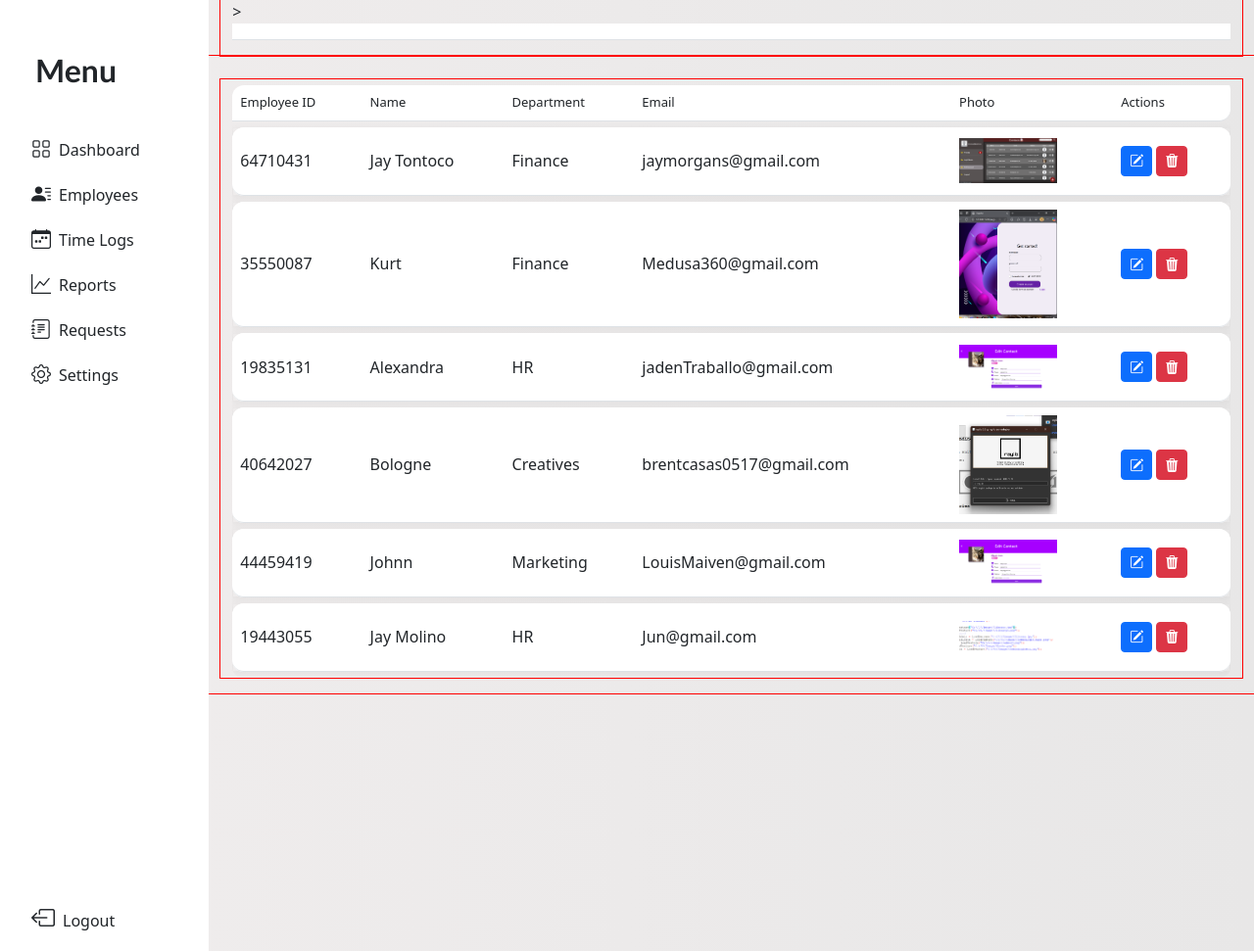
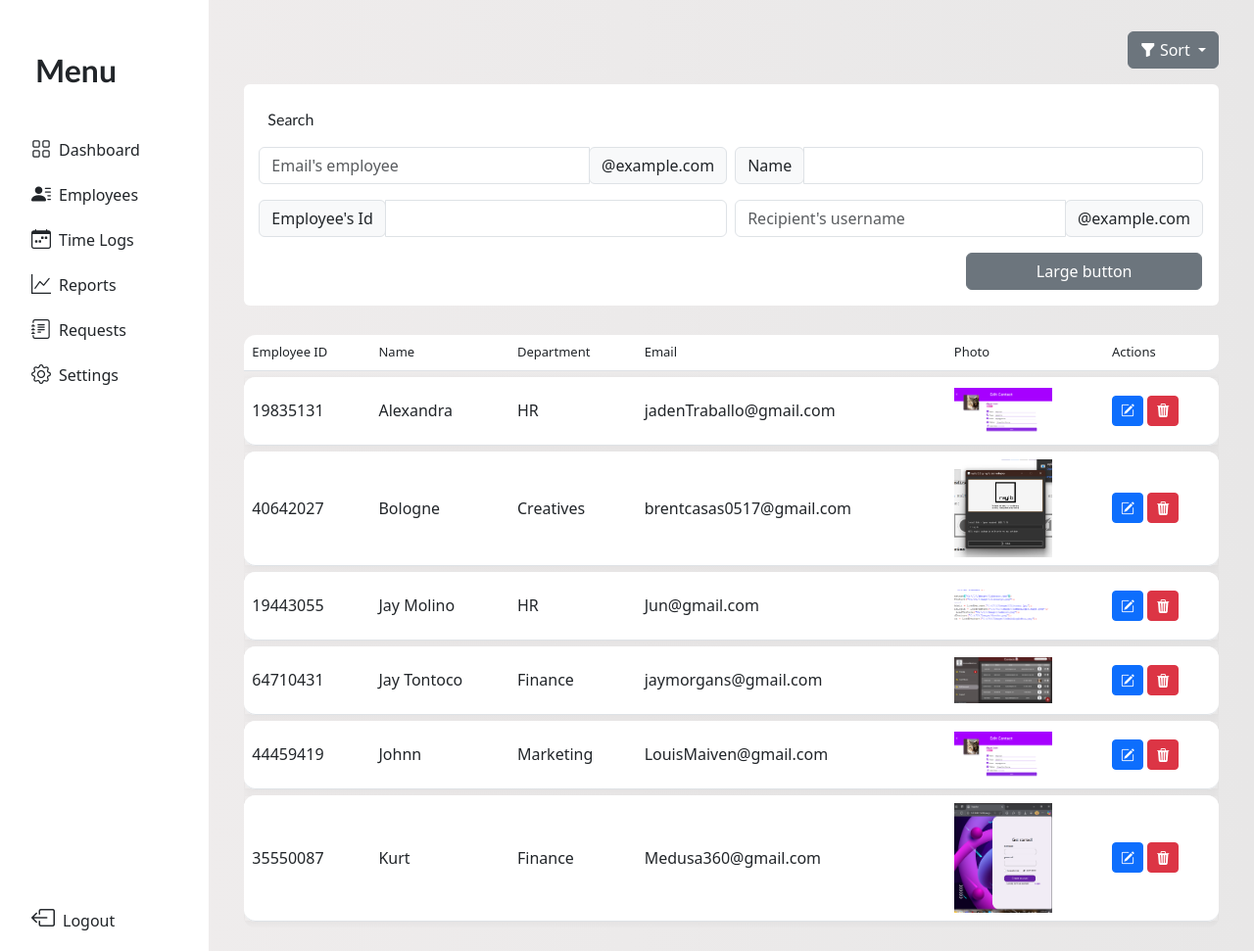
Before and after one commit to Louie0517/flask-contact-book, a Flask app: page /employee_management?sort_by=name in a window 1280 px wide. Shown: the whole page at 98% size. Run offline with Flask 3, Linux system fonts and the light colour scheme; data comes from the database, SQL or seed files in the repository; both versions use the stored data as it was after the commit; lists and menus that the app fills with data are empty; some libraries are stand-ins or nearby versions.

Commit message:
Doing the search and sort bar

```diff
--- a/App/main.py
+++ b/App/main.py
@@ -1,5 +1,6 @@
 from flask import Flask, redirect, render_template, request, url_for
 from database import Database
+from werkzeug.utils import secure_filename
 from dotenv import load_dotenv
 from config import Config, get_v
 from werkzeug.utils import secure_filename
@@ -69,20 +70,6 @@ def get_total_employees():
 
     return employees, status
 
-def sorting_list():
-    with sqlite3.connect(db.connect_employee()) as con:
-        field = request.args.get('sort_by', 'name')
-
-        if field not in ['name', 'department, email']:
-           field = 'name'
-
-        cur = con.cursor()
-        query = f"SELECT name, department, email FROM employee ORDER BY {field} ASC"
-        cur.execute(query)
-        sorts = cur.fetchall()
-
-    return render_template('e_manage.html', sorts=sorts, field=field)
-
 @app.route('/management', methods=['GET', 'POST'])
 def management():
 
@@ -111,9 +98,14 @@ def management():
 
     return render_template('dash.html', records = records, chart = chart)
 
+def allowed_file(filename):
+    return '.' in filename and filename.rsplit('.', 1)[1].lower() in ['png', 'jpg', 'jpeg']
+
+
 @app.route('/add_employee', methods=['GET', 'POST'])
 def add_employee():
     def_id = rand_id()
+    ALLOWED_EXTENSIONS = ['png', '.jpeg', 'jpg']
 
     if request.method == 'POST':
         employee_id = request.form['id']
@@ -128,6 +120,11 @@ def add_employee():
         if file.filename == '':
             return 'No selected file.'
 
+        if not allowed_file(file.filename):
+            return render_template('add_employee.html', e = 'File type not allowed. Please upload a PNG, JPG, or JPEG.',
+                                   random=def_id, form_data={'id': employee_id, 'name': name, 'department':
+                                   department, 'email': email})
+
         filename = secure_filename(file.filename)
         file_path = os.path.join(app.config['UPLOAD_FOLDER'], filename)
         file.save(file_path)
@@ -140,7 +137,9 @@ def add_employee():
             duplicates = cur.fetchone()
 
             if duplicates:
-                return render_template('add_employee.html', employed=True)
+                return render_template('add_employee.html', employed=True, random=def_id,
+                                form_data={'id': employee_id, 'name': name, 'department':
+                                department, 'email': email} )
             else:
                 cur.execute("INSERT INTO employee (employee_id, name, department, email, photo_path) VALUES (?, ?, ?, ?, ?)", (employee_id, name, department, email, relative_path))
                 con.commit()
@@ -148,22 +147,31 @@ def add_employee():
 
     return render_template('add_employee.html', random=def_id)
 
+@app.route('/search_employee')
+def search_employee():
+    pass
 
-# Display in management page
-@app.route('/employee_management', methods=['GET', 'POST'])
+
+# Display and Sort in management page
+@app.route('/employee_management')
 def employees_management():
+    sort_by = request.args.get('sort_by')
+    valid_fields = ['name', 'department', 'email']
+
+    query = '''SELECT employee_id, name, department, email, photo_path, id FROM employee'''
+    if sort_by in valid_fields:
+        query += f' ORDER BY {sort_by} COLLATE NOCASE'
+
     try:
-        with sqlite3.connect(db.connect_employee()) as sql_con:
-            cur = sql_con.cursor()
-            cur.execute('''SELECT employee_id, name, department, email, photo_path, id FROM employee''')
+        with sqlite3.connect(db.connect_employee()) as con:
+            cur = con.cursor()
+            cur.execute(query)
             employee = cur.fetchall()
-
     except sqlite3.Error as e:
-        print("Fetch error.", e)
+        print("Fetch error:", e)
         employee = []
 
-    return render_template('e_manage.html', employee=employee)
-
+    return render_template('e_manage.html', employee=employee, field=sort_by)
 
 @app.route('/delete_employee_profile/<string:id>', methods=['GET'])
 def delete_employee_profile(id):
--- a/App/static/dash.css
+++ b/App/static/dash.css
@@ -245,14 +245,29 @@ thead.head th {
   font-weight: 500;
 }
 
+.add-name-inp{
+  text-transform: capitalize;
+}
+
 #topBar{
   background-color: white !important;
 }
 
+/*
 main, .container, .row, .col {
-  outline: 1px solid red; /* See boundaries */
+  outline: 1px solid red;
+} */
+
+
+.search-con{
+  background-color: white;
+  border-radius: 6px;
 }
 
+.search-txt{
+  font-weight: 400;
+  font-family: 'Gill Sans', 'Gill Sans MT', Calibri, 'Trebuchet MS', sans-serif;
+}
 
 
 /* MEDIA QUERIES */
--- /dev/null
+++ b/App/static/global.js
@@ -0,0 +1,6 @@
+function updateInput(){
+    const sel = document.getElementById('inputGroupSelect02');
+    const inp = document.getElementById('text');
+
+    inp.value = sel.value
+}
--- a/App/templates/e_manage.html
+++ b/App/templates/e_manage.html
@@ -133,32 +133,73 @@
         </div>
       </div>
 
-      <div class="container">
-          <table class="table">
-            <thead>
-              <tr>
-                <th><a href="{{url_for('employess_management', sort_by='name')}}"></a></th>
-                <th><a href="{{url_for('employess_management', sort_by='department')}}"></a></th>
-                <th<a href="{{url_for('employess_management', sort_by='email')}}"></a>></th>
-              </tr>
-              </thead>
-              <tbody>
-                {% for name, department, email in sorts%}
-                <tr>
-                  <td>{{name}}</td>
-                  <td>{{department}}</td>
-                  <td>{{email}}</td>
-                </tr>
-                {% endfor %}
-              </tbody>
-          </table>
-      </div>
+
+
 
       <!-- Main Area -->
       <main class="row overflow-auto">
-        <div class="col pt-4">
+        <div class="col pt-3">
           <div class="container">
-              <table id="employee-table" class="table custom-table">
+        <div class="container mt-3">
+      <!-- Sort Icon with Dropdown -->
+      <div class="dropdown mb-3 d-flex w-100 justify-content-end">
+        <button class="btn btn-secondary dropdown-toggle" type="button" id="sortDropdown" data-bs-toggle="dropdown" aria-expanded="false">
+          <i class="bi bi-funnel-fill"></i> Sort
+        </button>
+        <ul class="dropdown-menu" aria-labelledby="sortDropdown">
+          <li><a class="dropdown-item" href="{{ url_for('employees_management', sort_by='name') }}">Sort by Name</a></li>
+          <li><a class="dropdown-item" href="{{ url_for('employees_management', sort_by='department') }}">Sort by Department</a></li>
+          <li><a class="dropdown-item" href="{{ url_for('employees_management', sort_by='email') }}">Sort by Email</a></li>
+          <li><hr></li>
+          <li><a class="dropdown-item" href="{{ url_for('employees_management') }}">Default</a></li>
+        </ul>
+      </div>
+
+
+
+        <!-- Search Box -->
+       <div class="input-group container search-con d-flex flex-column h-25 p-3">
+        <p class="ps-2 pt-2 search-txt">Search</p>
+
+        <div class="d-flex gap-2">
+
+          <div class="input-group mb-3">
+            <input type="text" class="form-control" placeholder="Email's employee" aria-label="Email's employee" aria-describedby="basic-addon2">
+            <div class="input-group-append">
+              <span class="input-group-text" id="basic-addon2">@example.com</span>
+            </div>
+          </div>
+          <div class="input-group mb-3">
+            <div class="input-group-prepend">
+              <span class="input-group-text" id="inputGroup-sizing-name">Name</span>
+            </div>
+              <input type="text" class="form-control " aria-label="Name" aria-describedby="inputGroup-sizing-name">
+          </div>
+        </div>
+
+
+
+        <div class="d-flex flex-row gap-2">
+           <div class="input-group mb-3">
+              <div class="input-group-append">
+                <span class="input-group-text" id="inputGroup-sizing-id">Employee's Id</span>
+              </div>
+                <input type="text" class="form-control" aria-label="Id" aria-describedby="inputGroup-sizing-id">
+            </div>
+
+             <div class="input-group mb-3">
+              <input type="text" class="form-control" placeholder="Recipient's username" aria-label="Recipient's username" aria-describedby="basic-addon2">
+              <div class="input-group-append">
+                <span class="input-group-text" id="basic-addon2">@example.com</span>
+              </div>
+            </div>
+          </div>
+          <div class="d-flex w-100 justify-content-end">
+            <button type="button" class="btn btn-secondary btn-md w-25 justify-content-center">Large button</button>
+          </div>
+        </div>
+
+              <table id="employee-table" class="table custom-table my-4">
                 <thead class="head">
                   <tr>
                     <th>Employee ID</th>
@@ -179,7 +220,9 @@
                   <td>
                     {% if emp[4] %}
                       <img src="{{ url_for('static', filename=emp[4]) }}" width="100" alt="Employee Photo">
-                      {%  endif %}
+                    {% else %}
+                      <p>No photo</p>
+                    {% endif %}
                   </td>
                   <td>
                     <a href="{{ url_for('edit_employees_profile', id=emp[5]) }}" class="btn btn-primary btn-sm"><i class="bi bi-pencil-square"></i></a>
@@ -200,6 +243,8 @@
     </div>
   </div>
 </div>
+
+<script src="{{ url_for('static', filename='global.js')}}"></script>
 <script src="https://cdn.jsdelivr.net/npm/bootstrap@5.3.0/dist/js/bootstrap.bundle.min.js"></script>
 </body>
 
```
Also changed, not shown: App/templates/add_employee.html (+7 -2 lines), App/static/employees_img/Edit.png (added), App/static/employees_img/Screenshot_2025-06-06_232428.png (added), App/static/employees_img/webcam-toy-photo12.jpg (added), App/static/employees_img/webcam-toy-photo30.jpg (added), App/static/employees_img/webcam-toy-photo33.jpg (added), employee.db. Lines whose indentation alone changed are shown as unchanged.
